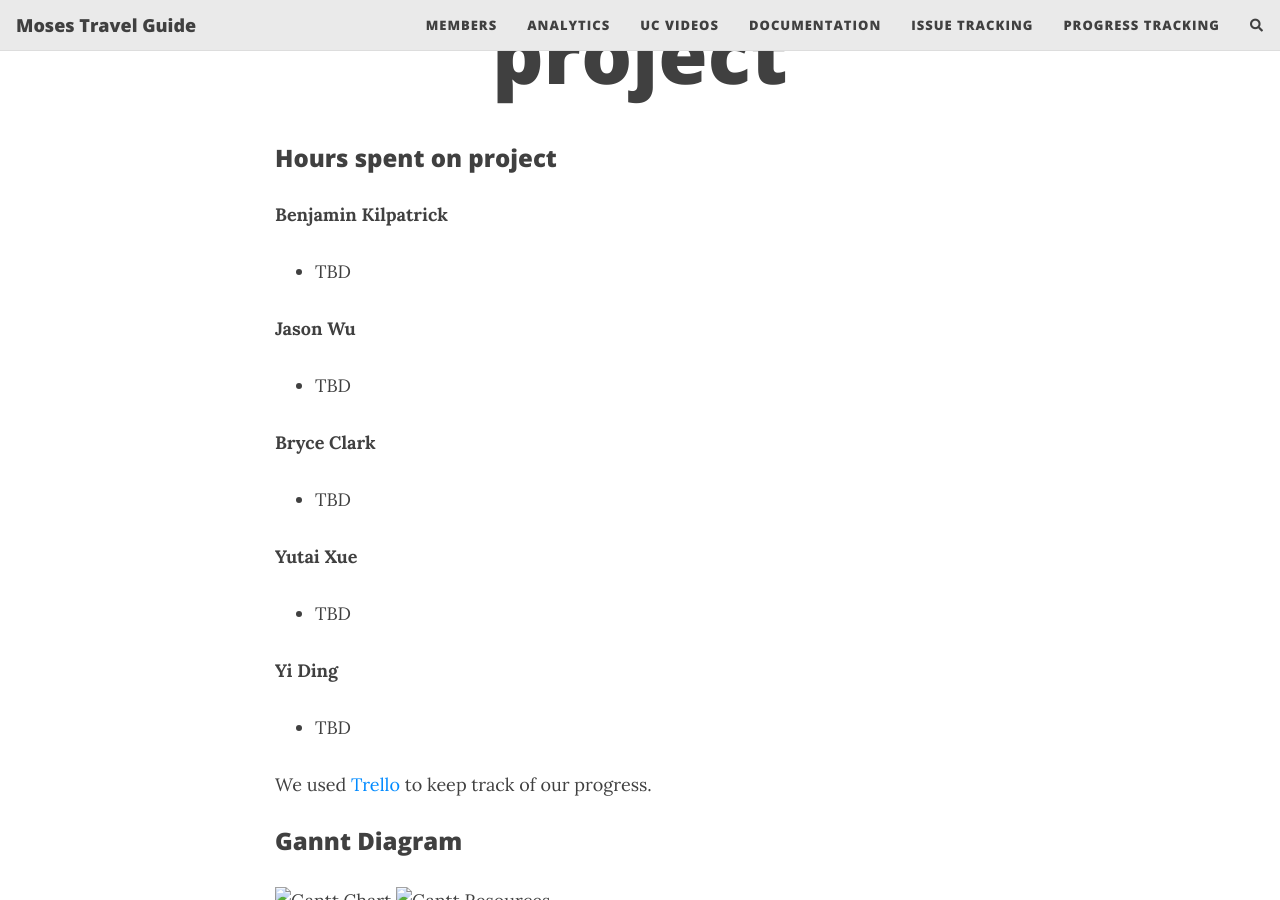
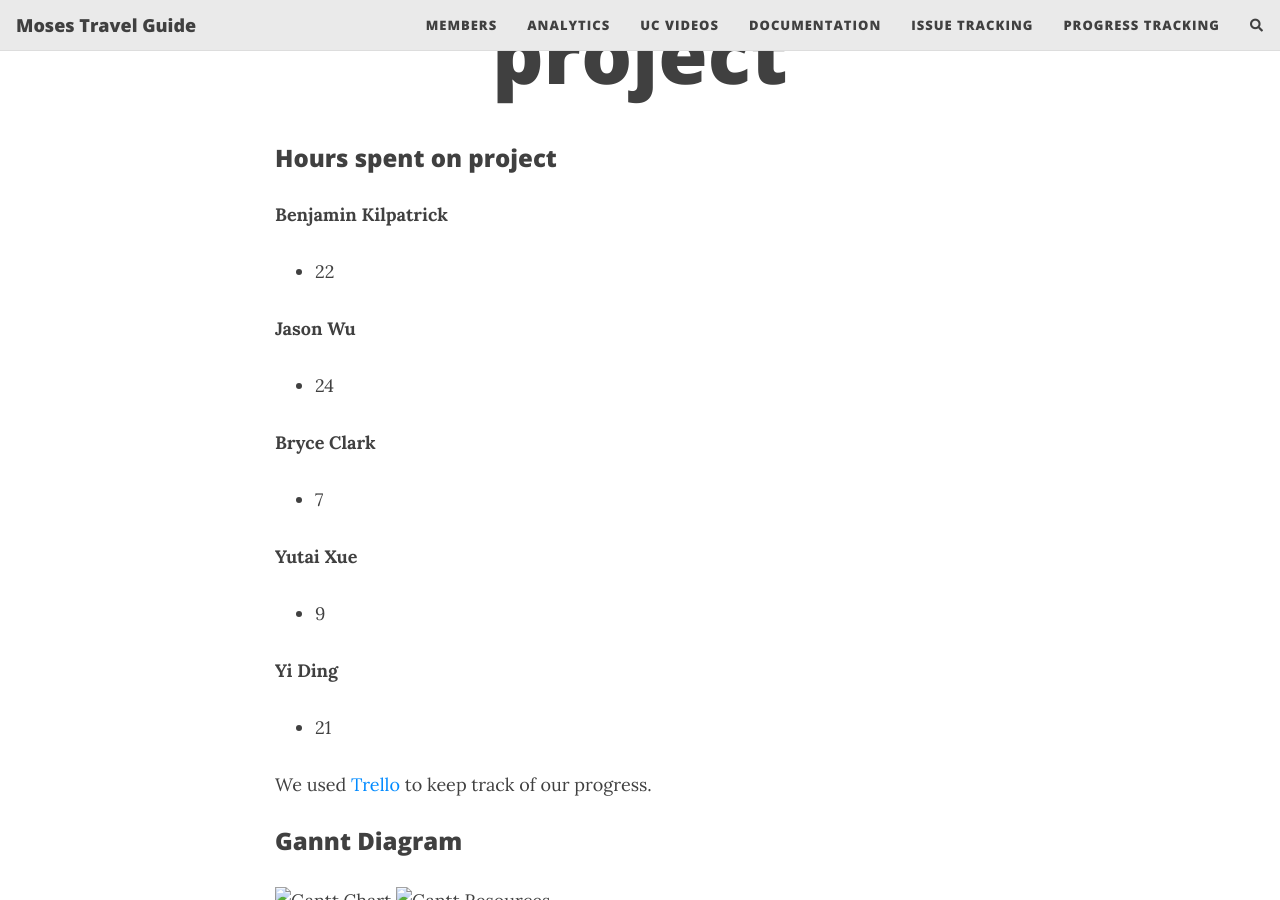
Before and after one commit to PotatoFishes/MosesTravelGuide, a Jekyll site: the page built from Hour.md, in a window 1280 px wide and 900 px high, scrolled down 209 px. Built offline with Jekyll 4.4.1, drawn with Linux system fonts in a browser that asks for light colours; nearby versions of some CDN libraries; our own code applies the rules of GitHub Pages for plain Markdown files; comment, search, counter and statistics services are not loaded.

Commit message:
Update Hour.md

```diff
--- a/Hour.md
+++ b/Hour.md
@@ -1,19 +1,19 @@
 ### Hours spent on project
 
 **Benjamin Kilpatrick**
-* TBD
+* 22
 
 **Jason Wu**
-* TBD
+* 24
 
 **Bryce Clark**
-* TBD
+* 7
 
 **Yutai Xue**
-* TBD
+* 9
 
 **Yi Ding**
-* TBD
+* 21
 
 We used [Trello](https://trello.com/b/rDML3qZz/ben-bryce-jason-yi-yutai) to keep track of our progress.
 
```
